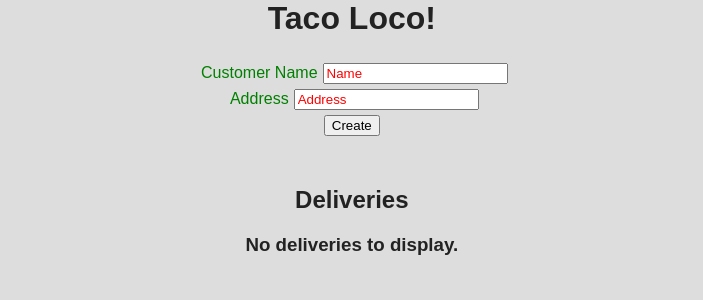
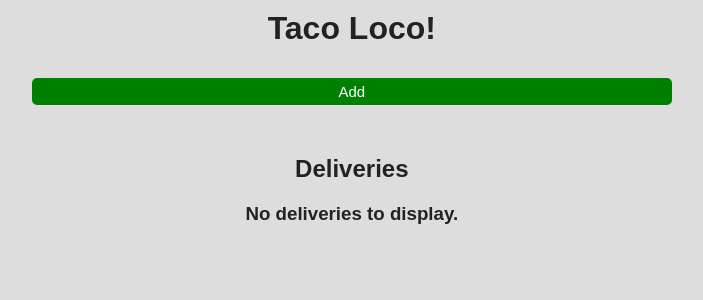
Before and after one commit to danimal-johnson/taco-loco-fe, a React (Create React App) app: page / in a window 1280 px wide. Shown: the top 300 px of the page, without its empty margins (229-932 px from the left). Built offline with nearby package versions, Linux system fonts and the light colour scheme.

Commit message:
Add features and styling
chore: all CRUD placeholder functions created
feat: conditional display of forms
style: add styling to forms and lists
chore: remove manifest
feat: add icons for add/edit buttons

```diff
--- a/package.json
+++ b/package.json
@@ -9,6 +9,7 @@
     "dart-sass": "^1.25.0",
     "react": "^17.0.2",
     "react-dom": "^17.0.2",
+    "react-icons": "^4.2.0",
     "react-scripts": "4.0.3",
     "web-vitals": "^1.1.2"
   },
--- a/public/index.html
+++ b/public/index.html
@@ -9,7 +9,6 @@
       name="description"
       content="Taco Loco Delivery App"
     />
-    <link rel="manifest" href="%PUBLIC_URL%/manifest.json" />
 
     <title>Taco Loco Delivery App</title>
   </head>
--- a/src/App.js
+++ b/src/App.js
@@ -1,12 +1,14 @@
 import './index.css';
 import { useState } from 'react';
+import Button from './components/Button';
 import Header from './components/Header';
 import Deliveries from './components/Deliveries';
 import AddDelivery from './components/AddDelivery';
 
+
 function App() {
   const [deliveries, setDeliveries] = useState([]);
-  const [displayAddForm, setDisplayAddForm] = useState(true); // TODO: false
+  const [displayAddForm, setDisplayAddForm] = useState(false);
 
   const addDelivery = (delivery) => {
     const id = Math.floor(Math.random() * 10000);
@@ -16,16 +18,27 @@ function App() {
 
   const updateDelivery = (delivery) => {
     // TODO
+    console.log(`Updating ${delivery.id} with ${delivery.name} and ${delivery.address}`);
   }
 
-  const deleteDelivery = (delivery) => {
-    setDeliveries(deliveries.filter(item => item.id !== delivery.id));
+  const deleteDelivery = (id) => {
+    console.log(`Deleting delivery #${id}`)
+    setDeliveries(deliveries.filter(item => item.id !== id));
+  }
+
+  const onClickAdd = () => {
+    setDisplayAddForm(!displayAddForm);
   }
 
   return (
     <div className="container">
       <Header />
-      { true && <AddDelivery onAdd={addDelivery}/> }
+      <Button
+        color={displayAddForm ? 'red' : 'green' }
+        text={displayAddForm ? 'Close' : 'Add'}
+        onClick={onClickAdd}
+      />
+      { displayAddForm && <AddDelivery onAdd={addDelivery}/> }
       <Deliveries
         deliveries={deliveries}
         onChange={updateDelivery}
--- a/src/components/AddDelivery.js
+++ b/src/components/AddDelivery.js
@@ -41,7 +41,7 @@ const AddDelivery = ({ onAdd }) => {
         />
       </div>
 
-      <input type='submit' value='Create' />
+      <input type='submit' value='Create' className='btn' />
     </form>
   )
 }
--- a/src/components/Button.js
+++ b/src/components/Button.js
@@ -3,7 +3,7 @@ import PropTypes from 'prop-types';
 const Button = ({ onClick, text, color }) => {
   return (
     <button
-      onclick={onClick}
+      onClick={onClick}
       style={{ backgroundColor: color }}
       className='btn'
     >
--- a/src/components/Delivery.js
+++ b/src/components/Delivery.js
@@ -1,23 +1,43 @@
 import { useState } from 'react';
+import { FaTimes } from 'react-icons/fa';
+import { TiPencil } from 'react-icons/ti';
 import EditDelivery from './EditDelivery';
 
 const Delivery = ({ delivery, onChange, onDelete }) => {
   const [showEditForm, setShowEditForm] = useState(false);
 
+  const toggleEdit = () => {
+    setShowEditForm(!showEditForm);
+  }
+
+  const preChange = (data) => {
+    toggleEdit();
+    onChange(data);
+
+  }
+
   return (
     <div className="delivery-entry">
       { showEditForm ? (
-        <EditDelivery />
+        <EditDelivery delivery={delivery} onChange={preChange} onCancel={toggleEdit}
+        />
       ) : (
         <div className='summary'>
-          <div className='detail'>
-            <span className="field-name">ID: </span>{delivery.id}
+          <div className='info'>
+            <h3>{delivery.name}</h3>
+            <p>{delivery.id}: {delivery.address}</p>
           </div>
-          <div className='detail'>
-            <span className="field-name">Name: </span>{delivery.name}
-          </div>
-          <div className='delivery'>
-            <span className="field-name">Address: </span>{delivery.address}
+          <div className='icons'>
+            <h3>
+              <TiPencil
+                style={{ color: 'orange', cursor: 'pointer' }}
+                onClick={toggleEdit}
+              />
+              <FaTimes
+                style={{ color: 'red', cursor: 'pointer' }}
+                onClick={() => onDelete(delivery.id)}
+              />
+            </h3>
           </div>
         </div>
       )}
--- a/src/components/EditDelivery.js
+++ b/src/components/EditDelivery.js
@@ -1,28 +1,21 @@
 import { useState } from 'react';
+import Button from './Button';
 
-const EditDelivery = ({ onEdit }) => {
+const EditDelivery = ({ delivery, onChange, onCancel }) => {
   const [name, setName] = useState('');
   const [address, setAddress] = useState('');
 
   const onSubmit = (e) => {
     e.preventDefault();
     if (!name || !address) {
-      alert('All fields are required.');
-      return;
+      onCancel();
     }
-    // TODO: onEdit({ name, address });
-    setName('');
-    setAddress('');
-    // Close the form
-  }
 
-  const onCancel = (e) => {
-    // TODO: Close the form (toggle display)
-  }
-
-  const onDelete = (e) => {
-    // TODO: Delete record
-    // Ignore fields
+    onChange({
+      id: delivery.id,
+      name: name.length ? name : delivery.name,
+      address: address.length ? address : delivery.address
+    })
   }
 
   return (
@@ -31,22 +24,26 @@ const EditDelivery = ({ onEdit }) => {
         <label>Customer Name</label>
         <input
           type='text'
-          placeholder='my placeholder'
+          placeholder={delivery.name}
           value={name}
           onChange={ e => setName(e.target.value)}
         />
       </div>
       <div className='form-control'>
-        <label>Address</label>
+        <label>Customer Address</label>
         <input
           type='text'
-          placeholder='my address placeholder'
+          placeholder={delivery.address}
           value={address}
           onChange={ e => setAddress(e.target.value)}
         />
       </div>
-
-      <input type='submit' value='Create' />
+      <Button
+        color={'red'}
+        text={'Cancel'}
+        onClick={() => onCancel()}
+      />
+      <input type='submit' value='Update' className='btn' />
     </form>
   )
 }
--- a/src/index.css
+++ b/src/index.css
@@ -12,6 +12,10 @@ html {
 body {
   background: #ddd;
   font-size: 1.6rem;
+}
+
+h1 {
+  padding: 1rem;
 }
 
 .container {
@@ -32,8 +36,7 @@ body {
 }
 
 form label {
-  color: green;
-  padding: 5px;
+  display: block;
 }
 
 form text {
@@ -41,19 +44,19 @@ form text {
 }
 
 form ::-webkit-input-placeholder {
-  color: red;
+  color: #555;
 }
 
 form :-ms-input-placeholder {
-  color: red;
+  color: #555;
 }
 
 form ::-ms-input-placeholder {
-  color: red;
+  color: #555;
 }
 
 form ::placeholder {
-  color: red;
+  color: #555;
 }
 
 form .form-control {
@@ -69,6 +72,35 @@ form .form-control {
   border-radius: 5px;
   background: white;
   margin-bottom: 5px;
+  text-align: left;
+  padding: 0.5rem;
+}
+
+.delivery-entry .summary {
+  display: -webkit-box;
+  display: -ms-flexbox;
+  display: flex;
+  -webkit-box-orient: horizontal;
+  -webkit-box-direction: normal;
+      -ms-flex-direction: row;
+          flex-direction: row;
+  -ms-flex-wrap: nowrap;
+      flex-wrap: nowrap;
+  -webkit-box-pack: justify;
+      -ms-flex-pack: justify;
+          justify-content: space-between;
+}
+
+.delivery-entry .summary .icons {
+  text-align: right;
+}
+
+.delivery-entry .summary h3 {
+  margin-bottom: 0.5rem;
+}
+
+.delivery-entry .summary p {
+  margin-bottom: 0.5rem;
 }
 
 .delivery-entry .summary .detail {
@@ -78,4 +110,22 @@ form .form-control {
 .delivery-entry .summary .field-name {
   font-weight: bold;
 }
+
+.btn {
+  background: black;
+  color: white;
+  border: none;
+  border-radius: 5px;
+  font-size: 1.5rem;
+  padding: 0.5rem 1rem;
+}
+
+.btn:focus {
+  outline: none;
+}
+
+.btn:active {
+  -webkit-transform: scale(0.95);
+          transform: scale(0.95);
+}
 /*# sourceMappingURL=index.css.map */
--- a/src/index.scss
+++ b/src/index.scss
@@ -15,6 +15,8 @@ body {
   font-size: 1.6rem;
 }
 
+h1 { padding: 1rem; } // TODO: Create title class
+
 .container {
   max-width: 50vw;
   min-height: 100vh;
@@ -29,14 +31,13 @@ body {
 
 form {
   label {
-    color: green;
-    padding: 5px;
+    display: block; //Display above field
   }
   text {
     margin: 20px;
   }
   ::placeholder {
-    color: red;
+    color: #555;
   }
   .form-control {
     margin: 5px;
@@ -52,8 +53,23 @@ form {
   border-radius: 5px;
   background: white;
   margin-bottom: 5px;
+  text-align: left;
+  padding: 0.5rem;
 
   .summary {
+    display: flex;
+    flex-direction: row;
+    flex-wrap: nowrap;
+    justify-content: space-between;
+
+    .icons {
+      text-align: right;
+    }
+    h3 {
+      margin-bottom: 0.5rem;
+    }
+    p { margin-bottom: 0.5rem; }
+
     .detail {
       font-size: 1.6rem;
     }
@@ -62,3 +78,20 @@ form {
     }
   }
 }
+
+.btn {
+  background: black;
+  color: white;
+  border: none;
+  border-radius: 5px;
+  font-size: 1.5rem;
+  padding: 0.5rem 1rem;
+
+  &:focus {
+    outline: none;
+  }
+
+  &:active {
+    transform: scale(0.95);
+  }
+}
```
Also changed, not shown: public/manifest.json (deleted), 2 other files (tests, documents, lock files or other folders).
